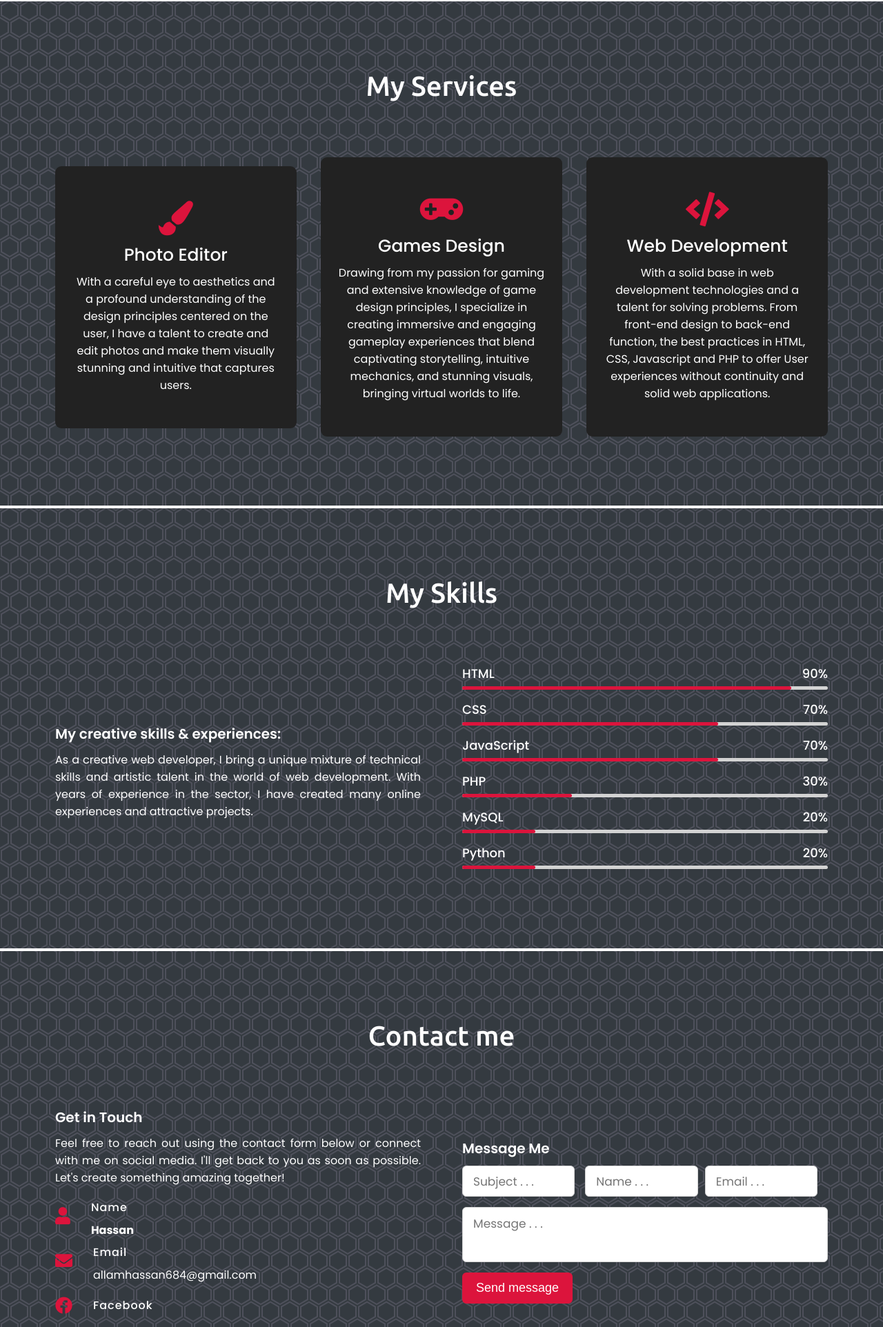
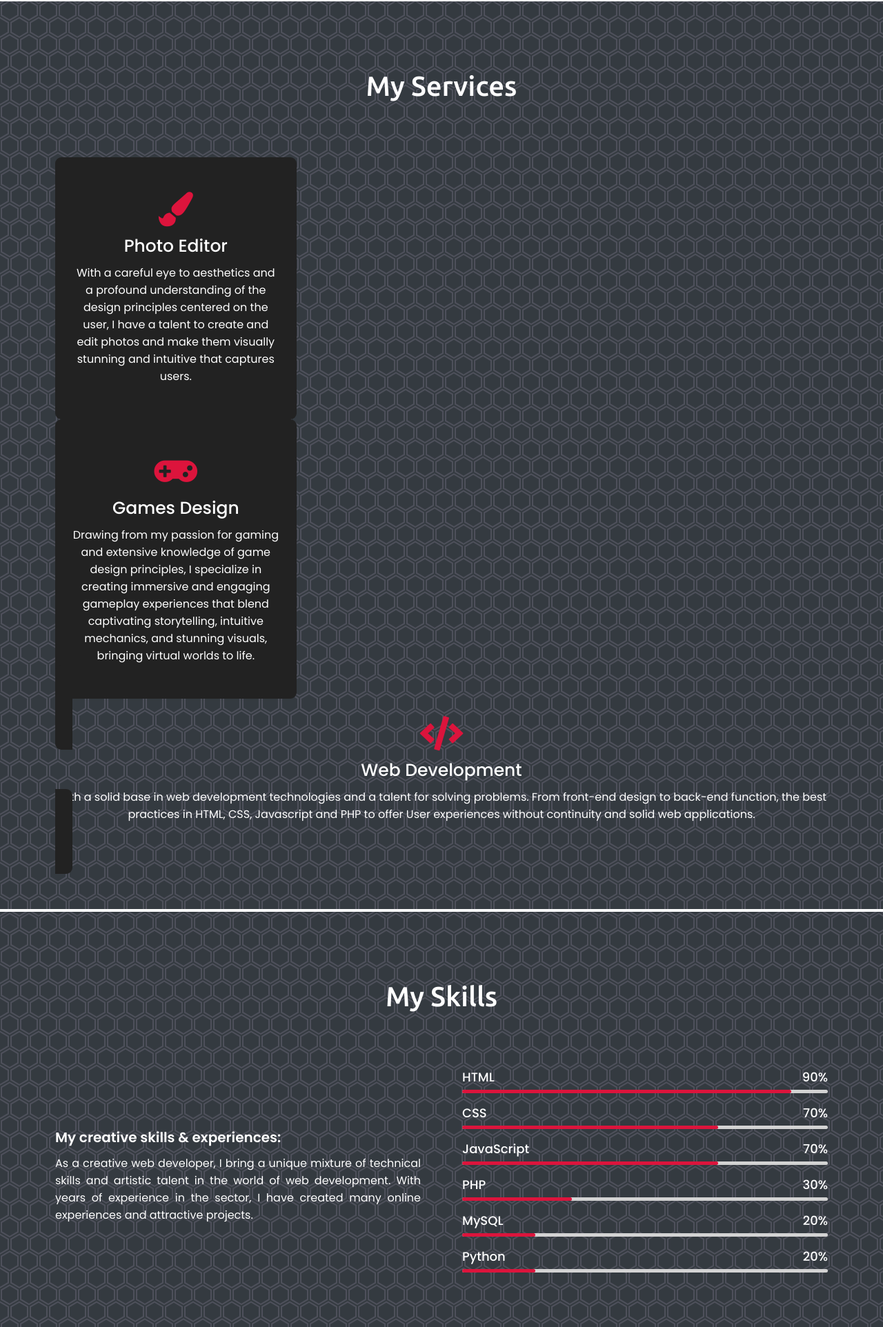
Before and after one commit to Hassann2/h, a PHP site: page / in a window 1280 px wide. Shown: the part 1528-3452 px from the top of the page at 69% size. Run offline with PHP 8.4, Linux system fonts and the light colour scheme.

Commit message:
Update style.css

```diff
--- a/Home/style.css
+++ b/Home/style.css
@@ -74,7 +74,6 @@ footer{
 }
 
 .about .about-content,
-.services .serv-content,
 .skills .skills-content,
 .contact .contact-content{
     display: flex;
@@ -395,7 +394,6 @@ section .title{
 .skills{
     border-top: 4px solid #fff;
 }
-
 
 .skills .skills-content .column {
     width: calc(50% - 30px);
```
